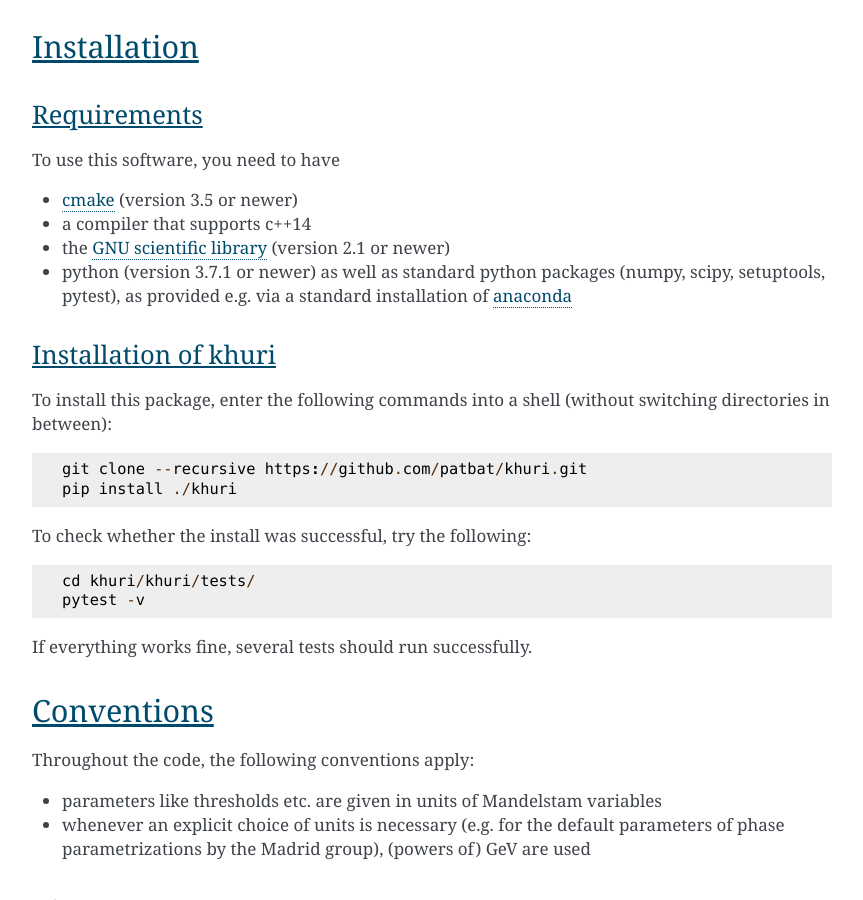
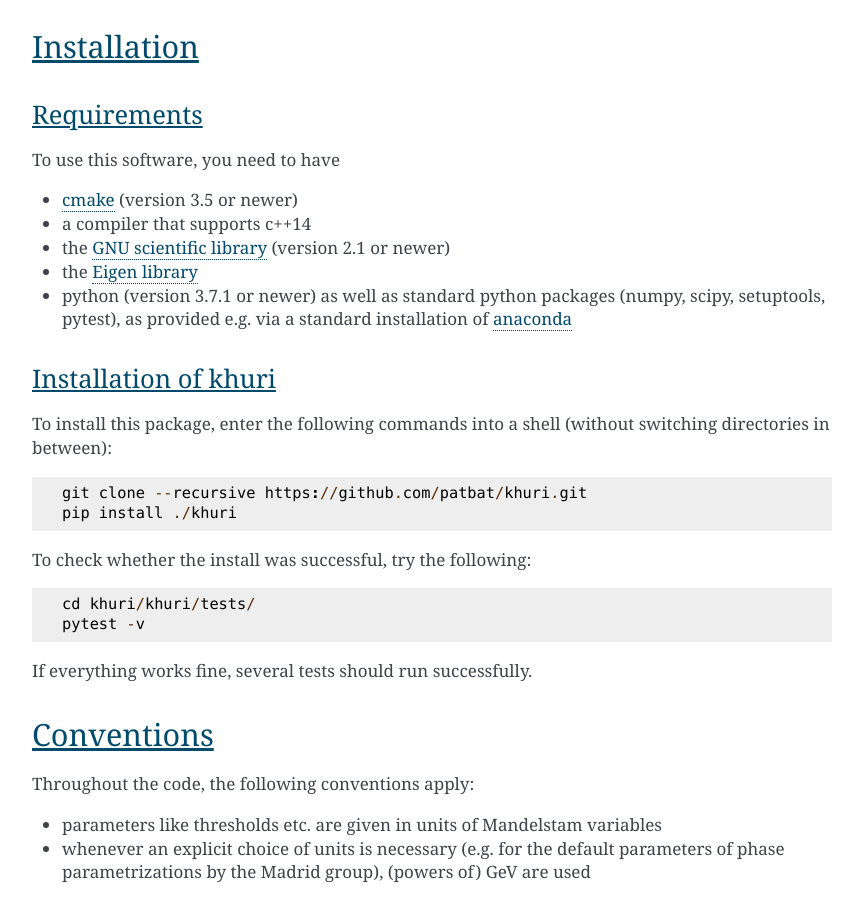
Before and after one commit to patbat/khuri, a Sphinx documentation site: the page built from docs/index.rst, in a window 1280 px wide and 900 px high, scrolled down 338 px. Shown: the whole window, without its empty margins (168-1031 px from the left). Built offline with Sphinx 7.4.7, drawn with Linux system fonts in a browser that asks for light colours.

Commit message:
documented eigen dependency

```diff
--- a/docs/index.rst
+++ b/docs/index.rst
@@ -30,6 +30,7 @@ To use this software, you need to have
 * a compiler that supports c++14
 * the `GNU scientific library <https://www.gnu.org/software/gsl/>`_ (version
   2.1 or newer)
+* the `Eigen library <http://eigen.tuxfamily.org>`_
 * python (version 3.7.1 or newer) as well as
   standard python packages (numpy, scipy, setuptools, pytest), as
   provided e.g. via a standard installation of
```
